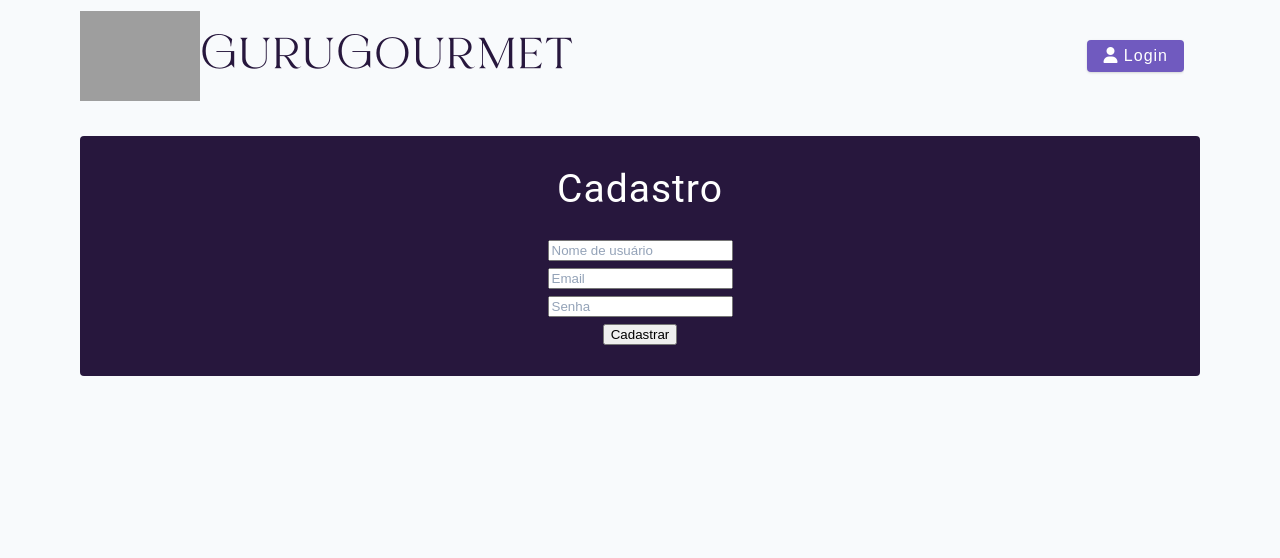
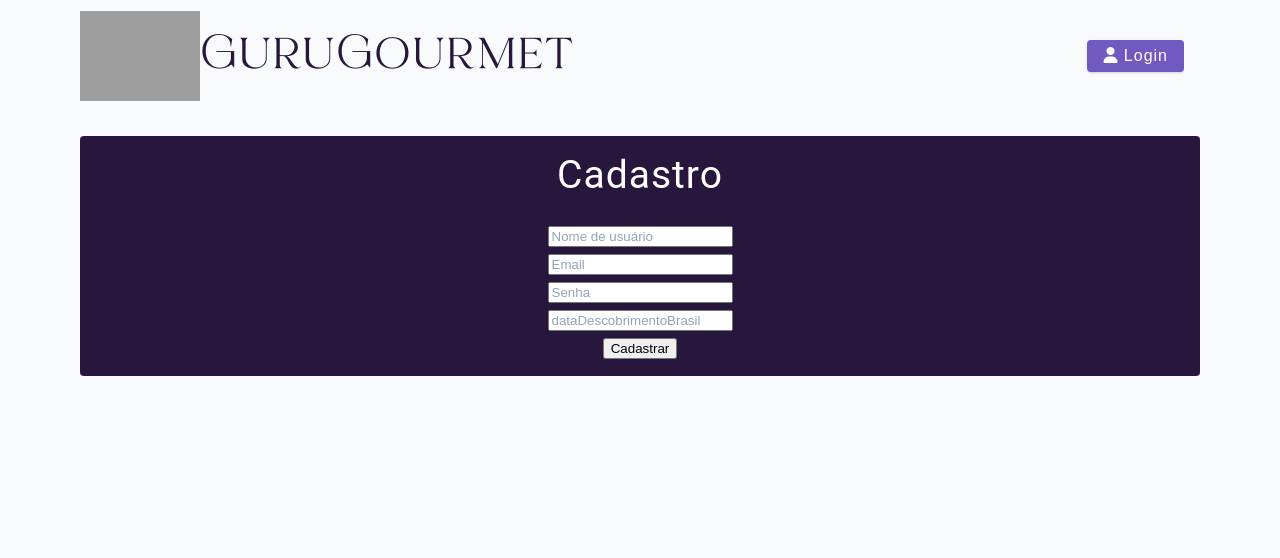
Before and after one commit to IvanNaka/gurugourmet, a Django app: page /cadastro/ in a window 1280 px wide. Shown: the top 558 px of the page. Run offline with Django 5.2, Linux system fonts and the light colour scheme; grey boxes are pictures that could not be loaded.

Commit message:
models data do brasil aiaiaia

```diff
--- a/core/models.py
+++ b/core/models.py
@@ -5,6 +5,7 @@ from django.db import models
 
 class Usuario(models.Model):
     username = models.CharField(max_length=100)
+    dataDescobrimentoBrasil = models.DateField()
     email = models.CharField(max_length=255)
     senha = models.CharField()
     cnpj = models.CharField(null=True)
--- a/core/views.py
+++ b/core/views.py
@@ -61,14 +61,16 @@ class CadastroView(View):
         email = self.request.POST.get('email')
         senha = self.request.POST.get('password')
         username = self.request.POST.get('username')
+        dataDescobrimentoBrasil = self.request.POST.get('dataDescobrimentoBrasil')
         if Usuario.objects.filter(email=email).exists():
             return JsonResponse({'error': 'Usuario ou senha invalido!'}, status=500)
-        userDjango = User.objects.create_user(username, email, senha)
+        userDjango = User.objects.create_user(username, email, senha, dataDescobrimentoBrasil)
         login(request, userDjango)
         usuarioNovo = Usuario()
         usuarioNovo.username = username
         usuarioNovo.senha = senha
         usuarioNovo.email = email
+        usuarioNovo.dataDescobrimentoBrasil = dataDescobrimentoBrasil
         usuarioNovo.userDjango = userDjango
         request.session['username'] = username
         usuarioNovo.save()
--- a/templates/register.html
+++ b/templates/register.html
@@ -43,6 +43,7 @@
                     <input type="username" id="username" placeholder="Nome de usuário" required><br>
                     <input type="email" id="email" placeholder="Email" required><br>
                     <input type="password" id="password" placeholder="Senha" required><br>
+                    <input type="dataDescobrimentoBrasil" id="dataDescobrimentoBrasil" placeholder="dataDescobrimentoBrasil" required><br>
                     <button onclick="cadastro()">Cadastrar</button>
                 </div>
             </div>
```
